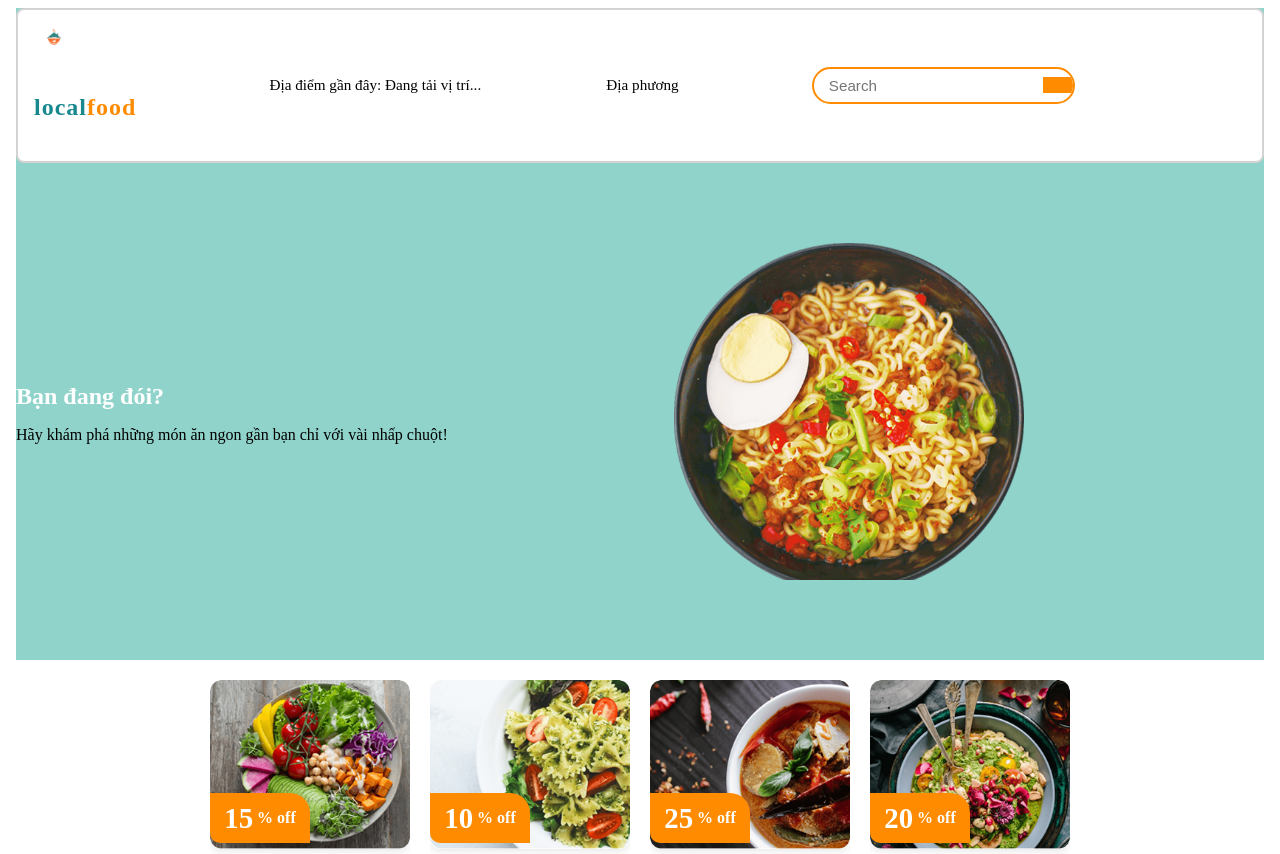
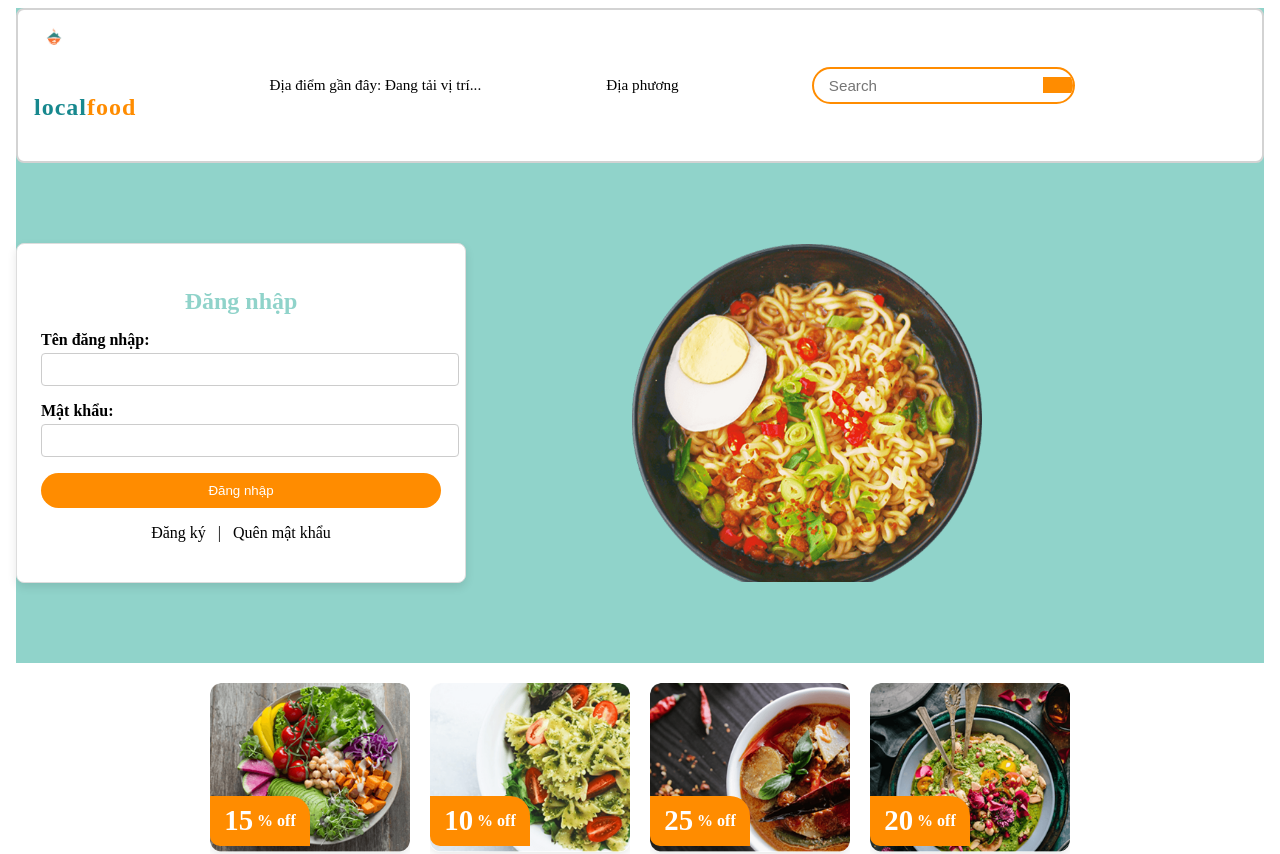
Before and after one commit to PhanTuanKha/localfood, an Angular app: page /mainpage in a window 1280 px wide. Shown: the top 854 px of the page. Built offline with nearby package versions, Linux system fonts and the light colour scheme; no server answers.

Commit message:
mainpage

```diff
--- a/src/app/auth/sigin/sigin.css
+++ b/src/app/auth/sigin/sigin.css
@@ -73,3 +73,10 @@ button:hover {
 .signin-container p a:hover {
   color: #FF8C00;
 }
+
+.hero-content {
+  display: flex;
+  justify-content: center;
+  align-items: center;
+  gap: 3rem;
+}
--- a/src/app/order/mainpage/mainpage.css
+++ b/src/app/order/mainpage/mainpage.css
@@ -628,3 +628,79 @@
     max-width: 280px;
   }
 }
+
+.signin-page {
+  display: flex;
+  justify-content: center;
+  align-items: center;
+  gap: 2rem;
+  padding: 2rem;
+}
+
+.signin-container {
+  max-width: 400px;
+  width: 100%;
+  padding: 1.5rem;
+  border: 1px solid #dddddd;
+  border-radius: 8px;
+  background-color: #ffffff;
+  box-shadow: 0 4px 10px rgba(0,0,0,0.1);
+}
+
+.signin-image img {
+  max-width: 500px;
+  width: 100%;
+  height: auto;
+  border-radius: 8px;
+}
+
+h2 {
+  text-align: center;
+  margin-bottom: 1rem;
+  color: #90D3CA;
+}
+
+.form-group {
+  margin-bottom: 1rem;
+}
+input, select {
+  width: 100%;
+  padding: 8px;
+  margin-top: 4px;
+  border-radius: 4px;
+  border: 1px solid #cccccc;
+}
+label{
+  font-weight: bold;
+}
+button {
+  width: 100%;
+  padding: 10px;
+  background-color: #FF8C00;
+  color: #ffffff;
+  border: none;
+  border-radius: 20px;
+  cursor: pointer;
+}
+button:hover {
+  background-color: #e07a00;
+}
+.error {
+  color: red;
+  font-size: 0.9rem;
+  margin-bottom: 1rem;
+}
+.signin-container p {
+  text-align: center;
+  margin-top: 1rem;
+}
+.signin-container p a {
+  color: inherit;
+  text-decoration: none;
+  margin: 0 0.5rem;
+  cursor: pointer;
+  transition: color 0.2s;
+}
+.signin-container p a:hover {
+  color: #FF8C00;
+}
--- a/src/app/order/mainpage/mainpage.html
+++ b/src/app/order/mainpage/mainpage.html
@@ -1,9 +1,31 @@
 <section class="hero">
   <div class="container hero-content">
+    <div *ngIf="!isLoggedIn; else heroContent" class="signin-container">
+  <h2>Đăng nhập</h2>
+  <form (ngSubmit)="onSubmit()" #signinForm="ngForm">
+    <div class="form-group">
+      <label>Tên đăng nhập:</label>
+      <input type="text" [(ngModel)]="username" name="username" required />
+    </div>
+    <div class="form-group">
+      <label>Mật khẩu:</label>
+      <input type="password" [(ngModel)]="password" name="password" required />
+    </div>
+
+    <div *ngIf="error" class="error">{{ error }}</div>
+    <button type="submit">Đăng nhập</button>
+  </form>
+  <p>
+    <a routerLink="/register">Đăng ký</a> |
+    <a routerLink="/forgot-password">Quên mật khẩu</a>
+  </p>
+  </div>
+  <ng-template #heroContent>
     <div class="hero-text">
       <h2>Bạn đang đói?</h2>
       <p>Hãy khám phá những món ăn ngon gần bạn chỉ với vài nhấp chuột!</p>
     </div>
+  </ng-template>
     <div class="main-image">
       <img src="assets/images/main.png" alt="noodle" class="hero-img">
     </div>
--- a/src/app/order/mainpage/mainpage.ts
+++ b/src/app/order/mainpage/mainpage.ts
@@ -1,14 +1,56 @@
 import { Component, ViewChild, ElementRef, AfterViewInit } from '@angular/core';
 import { CommonModule } from '@angular/common';
+import { FormsModule } from '@angular/forms';
+import { RouterLink, Router } from '@angular/router';
+import { users } from '../../data/users';
+import { AuthService } from '../../services/auth.service';
+AuthService
 @Component({
   selector: 'app-mainpage',
   standalone: true,
-  imports: [CommonModule],
+  imports: [CommonModule, FormsModule, RouterLink],
   templateUrl: './mainpage.html',
   styleUrl: './mainpage.css',
 })
 export class Mainpage {
   @ViewChild('scrollContainer') scrollContainer!: ElementRef<HTMLDivElement>;
+
+  username: string = '';
+  password: string = '';
+  error: string = '';
+  isLoggedIn: boolean = false;
+
+  constructor(private router: Router, private authService: AuthService) {}
+
+  ngOnInit() {
+    this.isLoggedIn = this.authService.isLoggedIn();
+  }
+
+  onSubmit() {
+    if (!this.username || !this.password) {
+      this.error = 'Vui lòng điền đầy đủ thông tin';
+      return;
+    }
+
+    const user = users.find(
+      (u) => u.username === this.username && u.password === this.password
+    );
+
+    if (user) {
+      this.error = '';
+      const sessionData = {
+        user,
+        loginTime: new Date().toISOString(),
+      };
+      sessionStorage.setItem('currentUserSession', JSON.stringify(sessionData));
+      this.authService.login();
+      this.isLoggedIn = true;
+
+      alert(`Đăng nhập thành công với vai trò ${user.role}`);
+    } else {
+      this.error = 'Sai tài khoản hoặc mật khẩu. Vui lòng thử lại.';
+    }
+  }
 
   ngAfterViewInit(){
 
```
